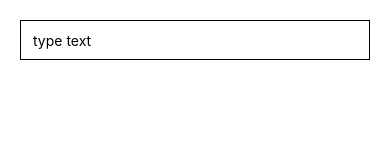
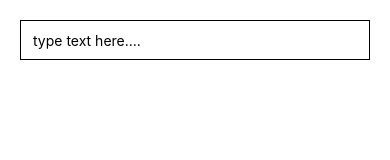
Before and after one commit to Dilawar-Shehzad/practiceProj, a React Native app: screen / in a window 390 px wide. Shown: the top 160 px of the page. Built offline with nearby package versions, Linux system fonts and the light colour scheme.

Commit message:
code update

```diff
--- a/App.js
+++ b/App.js
@@ -12,7 +12,7 @@ const App = () => {
     <SafeAreaView >
       <TextInput
         value={selectmulti}
-        placeholder='type text'
+        placeholder='type text here....'
         onChangeText={(text) => setSelectMulti(text)}
         style={styles.mainCont}
       />
```
